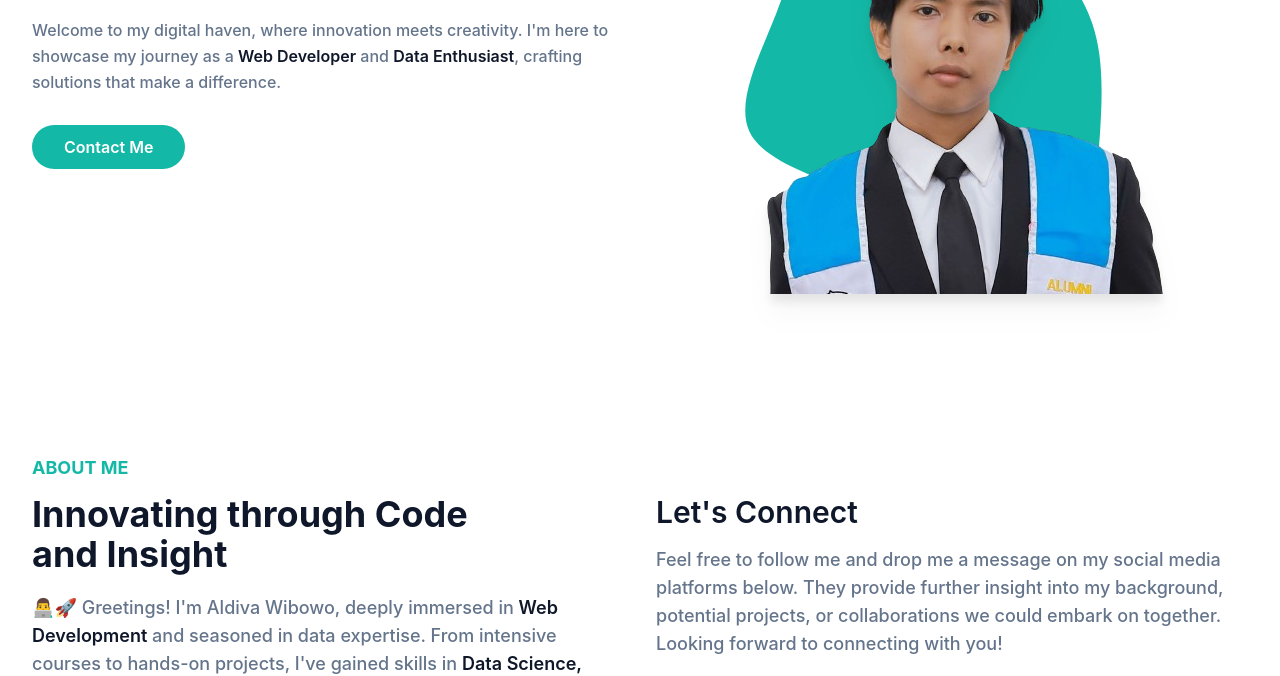
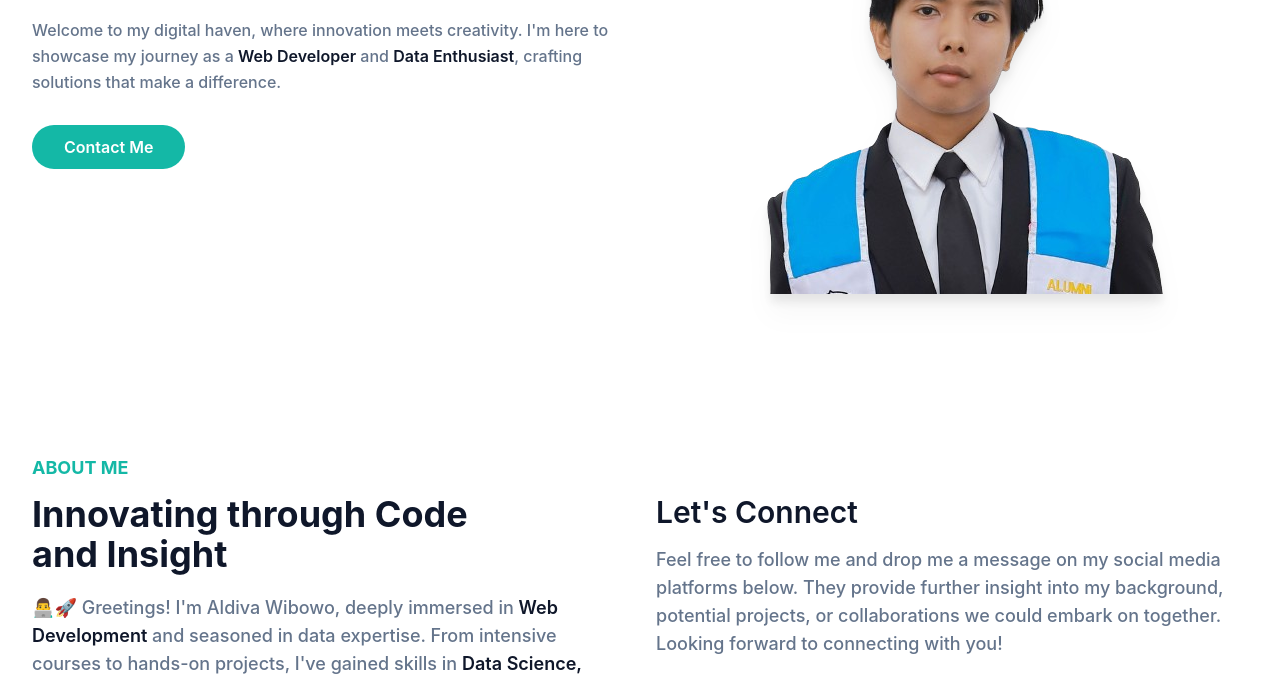
Before and after one commit to Aldbow/portfolio-tailwind, a website: page index.html in a window 1280 px wide. Shown: the part 362-1038 px from the top of the page. Drawn offline with Linux system fonts and the light colour scheme.

Commit message:
Comment blob for profile picture

```diff
--- a/index.html
+++ b/index.html
@@ -78,12 +78,11 @@
           <div class="relative mt-10 lg:mt-9 lg:right-0">
             <img src="src/img/aldiva.png" alt="Aldiva Wibowo" class="max-w-full mx-auto drop-shadow-xl lg:ml-auto" />
             <span class="absolute -bottom-0 -z-10 left-1/2 -translate-x-1/2 md:scale-125">
-              <svg viewBox="0 0 200 200" xmlns="http://www.w3.org/2000/svg" width="550" height="450">
+              <!-- <svg viewBox="0 0 200 200" xmlns="http://www.w3.org/2000/svg" width="550" height="450">
                 <path fill="#14b8a6"
                   d="M30.6,-48.7C39.4,-35.6,46.4,-26.5,49.9,-16.1C53.4,-5.7,53.6,5.9,52.8,19.9C52,34,50.4,50.5,41.4,58.8C32.5,67,16.2,67,2.9,62.9C-10.4,58.9,-20.7,50.8,-34.9,44.3C-49.1,37.7,-67,32.7,-72,22.3C-76.9,11.8,-68.8,-3.9,-62.6,-19.5C-56.4,-35.1,-52.2,-50.5,-42,-63.2C-31.9,-75.9,-16,-86,-2.6,-82.4C10.8,-78.9,21.7,-61.8,30.6,-48.7Z"
                   transform="translate(100 100) scale(1)" />
-              </svg>
-              </svg>
+              </svg> -->
             </span>
           </div>
         </div>
```
Also changed, not shown: src/output.css.
